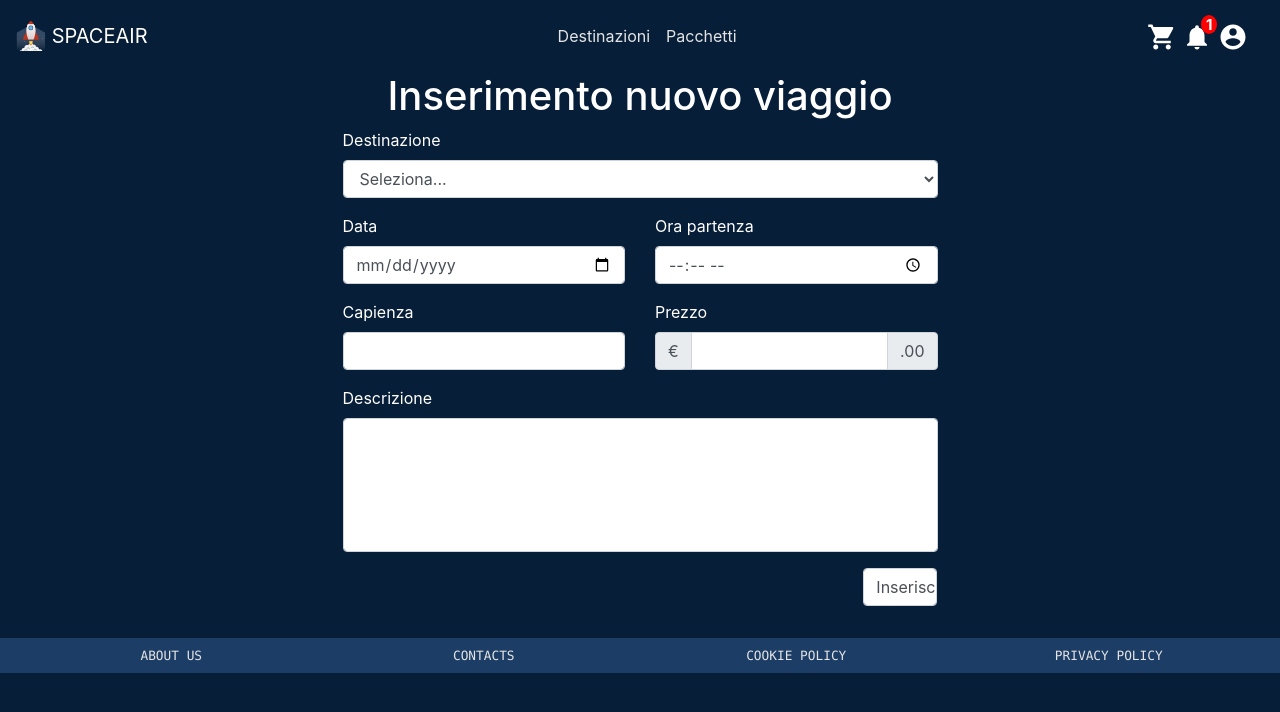
After one commit to alessiocnt/SpaceAir, a PHP site: page /view/template/packetInsert.php in a window 1280 px wide. The commit adds this page. Shown: the top 712 px of the page. Run offline with PHP 8.4, Linux system fonts and the light colour scheme; the template is opened without the code that fills it, so the values that code supplies are empty.

Commit message:
Created packet insert page, without controller

```diff
--- /dev/null
+++ b/view/template/packetInsert.php
@@ -0,0 +1,193 @@
+<!DOCTYPE html>
+<html lang="it">
+
+<head>
+    <meta charset="utf-8">
+    <meta name="viewport" content="width=device-width, initial-scale=1, shrink-to-fit=no">
+
+    <!--Bootstrap-->
+    <link rel="stylesheet" href="https://cdn.jsdelivr.net/npm/bootstrap@4.5.3/dist/css/bootstrap.min.css" integrity="sha384-TX8t27EcRE3e/ihU7zmQxVncDAy5uIKz4rEkgIXeMed4M0jlfIDPvg6uqKI2xXr2" crossorigin="anonymous">
+
+    <!--Custom CSS-->
+    <link rel="stylesheet" href="style/style.css">
+
+    <title><?php echo $headerInfo["title"]; ?></title>
+</head>
+
+<body class="bg-custom">
+    <nav class="navbar navbar-expand-md navbar-dark bg-custom">
+        <!--Toggler for the navbar-->
+        <button class="navbar-toggler" type="button" data-toggle="collapse" data-target="#navbarSupportedContent" aria-controls="navbarSupportedContent" aria-expanded="false" aria-label="Toggle navigation">
+            <span class="navbar-toggler-icon"></span>
+        </button>
+
+        <!--SpaceAir logo and name-->
+        <a class="navbar-brand mx-auto" href="#">
+            <img src="/spaceair/res/Icons/logo.svg" class="d-inline-block align-top logo-header" alt="logo" loading="lazy">
+            SPACEAIR
+        </a>
+
+        <!--Navbar icons near logo for device screen-->
+        <div class="navbar-brand align-top ml-auto d-inline-block d-md-none">
+            <?php require $_SERVER["DOCUMENT_ROOT"] . "/spaceair/view/template/nav-icons.html"; ?>
+        </div>
+
+        <div class="collapse navbar-collapse" id="navbarSupportedContent">
+            <ul class="navbar-nav mx-auto p-2">
+                <li class="nav-item">
+                    <a class="nav-link" href="#">Destinazioni</a>
+                </li>
+                <li class="nav-item">
+                    <a class="nav-link" href="#">Pacchetti</a>
+                </li>
+            </ul>
+        </div>
+
+        <!--Navbar icons, need to repeat in order to move them on the extreme right after the nav-item when over md view-->
+        <div class="navbar-brand align-top ml-auto d-none d-md-block">
+            <?php require $_SERVER["DOCUMENT_ROOT"] . "/spaceair/view/template/nav-icons.html"; ?>
+        </div>
+    </nav>
+
+    <div class="container-fluid">
+        <main>
+
+
+
+
+
+
+
+
+
+
+
+
+
+
+            <!-- HEADER -->
+
+
+
+
+
+
+
+
+
+
+
+
+
+
+
+            <div class="container-fluid">
+                <h1>Inserimento nuovo viaggio</h1>
+
+                <div class="row">
+                    <div class="col-md-6 offset-md-3 mb-3">
+                        <form action="">
+                            <div class="row mb-3">
+                                <div class="container">
+                                    <label for="inputDestinazione" style="color: #ffffff">Destinazione</label>
+                                    <select name="inputDestination" id="inputDestination" class="form-control">
+                                        <option selected>Seleziona...</option>
+                                        <option value="Marte">Marte</option>
+                                        <option value="Venere">Venere</option>
+                                    </select>
+                                </div>
+                            </div>
+                            <div class="row mb-3">
+                                <div class="col-6">
+                                    <label for="inputDate" style="color: #ffffff">Data</label>
+                                    <input type="date" class="form-control" name="inputDate" id="inputDate" />
+                                </div>
+                                <div class="col-6">
+                                    <label for="inputHour">Ora partenza</label>
+                                    <input type="time" class="form-control" name="inputHour" id="inputHour" />
+                                </div>
+                            </div>
+                            <div class="row mb-3">
+                                <div class="col-6">
+                                    <label for="inputCapacity" style="color: #ffffff">Capienza</label>
+                                    <input type="text" class="form-control" name="inputCapacity" id="inputCapacity" />
+                                </div>
+                                <div class="col-6">
+                                    <label for="inputPrice">Prezzo</label>
+                                    <div class="input-group">
+                                        <div class="input-group-prepend">
+                                            <span class="input-group-text">€</span>
+                                        </div>
+                                        <input type="text" class="form-control" name="inputPrice" id="inputPrice" aria-label="Amount (to the nearest dollar)"/>
+                                        <div class="input-group-append">
+                                            <span class="input-group-text">.00</span>
+                                        </div>
+                                    </div>
+                                </div>
+                            </div>
+                            <div class="row mb-3">
+                                <div class="container">
+                                    <label for="inputDescription">Descrizione</label>
+                                    <textarea class="form-control" name="inputDescription" id="inputDescription" rows="5" style="overflow: hidden; resize: none; outline: none;"></textarea>
+                                </div>
+                            </div>
+                            <div class="row mb-3">
+                                <div class="col-2 offset-10">
+                                    <input type="submit" class="form-control" value="Inserisci"/>
+                                </div>
+                            </div>
+                        </form>
+                    </div>
+                </div>
+            </div>
+
+
+
+
+
+
+
+
+
+
+
+
+
+
+
+
+
+            <!-- FOOTER -->
+
+
+
+
+
+
+
+
+
+
+
+        </main>
+        <div class="row bg-sec justify-content-center">
+            <div class="col-12">
+                <footer>
+                    <nav class="nav text-monospace">
+                        <a href="#" class="px-1 py-2  col-text nav-link col-4 col-md-3 text-center">ABOUT US</a>
+                        <a href="#" class="px-1 py-2 col-text nav-link col-4 col-md-3 text-center">CONTACTS</a>
+                        <a href="#" class="px-1 py-2 col-text nav-link col-4 col-md-3 text-center">COOKIE POLICY</a>
+                        <a href="#" class="px-1 py-2 col-text nav-link col-12 col-md-3 text-center">PRIVACY POLICY</a>
+                    </nav>
+                </footer>
+            </div>
+        </div>
+
+    </div>
+
+    <script src="https://code.jquery.com/jquery-3.5.1.slim.min.js" integrity="sha384-DfXdz2htPH0lsSSs5nCTpuj/zy4C+OGpamoFVy38MVBnE+IbbVYUew+OrCXaRkfj" crossorigin="anonymous"></script>
+    <script src="https://cdn.jsdelivr.net/npm/popper.js@1.16.1/dist/umd/popper.min.js" integrity="sha384-9/reFTGAW83EW2RDu2S0VKaIzap3H66lZH81PoYlFhbGU+6BZp6G7niu735Sk7lN" crossorigin="anonymous"></script>
+    <script src="https://cdn.jsdelivr.net/npm/bootstrap@4.5.3/dist/js/bootstrap.min.js" integrity="sha384-w1Q4orYjBQndcko6MimVbzY0tgp4pWB4lZ7lr30WKz0vr/aWKhXdBNmNb5D92v7s" crossorigin="anonymous"></script>
+</body>
+
+</html>
--- a/view/template/style/style.css
+++ b/view/template/style/style.css
@@ -13,6 +13,14 @@
 
 ul.navbar-nav > li.nav-item > a.nav-link {
     color: #E4E4E4;
+}
+
+label, h1 {
+    color: #ffffff;
+}
+
+h1 {
+    text-align: center;
 }
 
 
```
